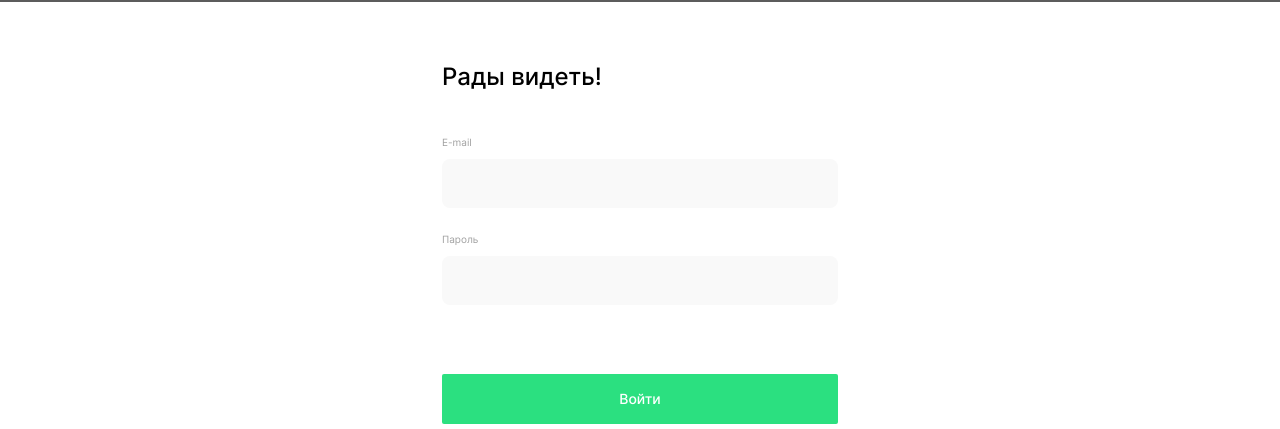
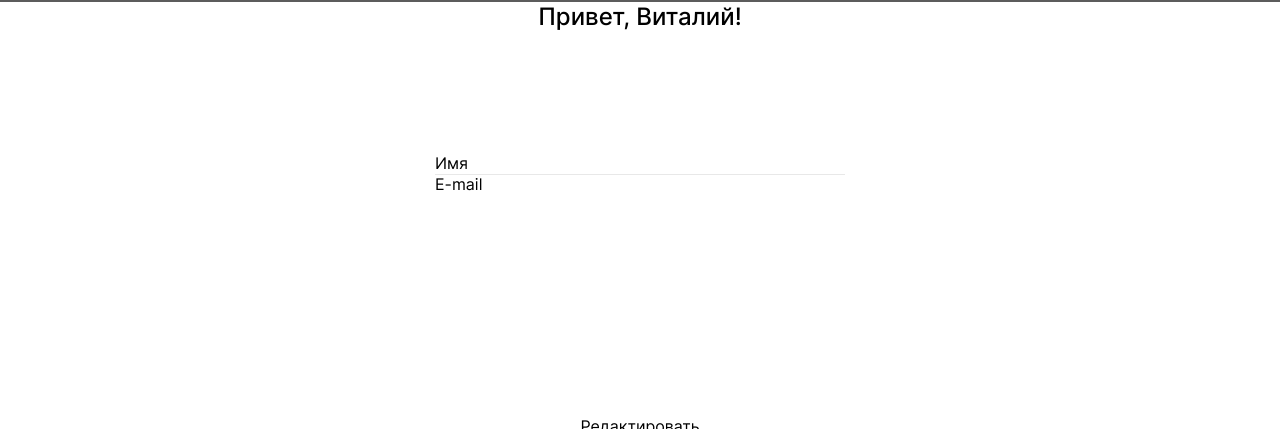
Before and after one commit to George323ru/movies-explorer-frontend, a React app in the folder movies-explorer/: page /sign-in in a window 1280 px wide. Shown: the part 72-501 px from the top of the page. Built offline with nearby package versions, Linux system fonts and the light colour scheme.

Commit message:
feat: fill the Profile

```diff
--- a/movies-explorer/src/components/App/App.js
+++ b/movies-explorer/src/components/App/App.js
@@ -8,12 +8,14 @@ import Footer from '../Footer/Footer';
 import Register from "../Register/Register";
 import Login from "../Login/Login";
 import NotFoundPage from "../NotFoundPage/NotFoundPage";
+import Profile from "../Profile/Profile";
 
 
 const App = () => {
   return (
     <div className="page">
       <Header />
+      <Profile />
       <Switch>
         <Route exact path='/'>
           <Main />
--- a/movies-explorer/src/components/Login/Login.css
+++ b/movies-explorer/src/components/Login/Login.css
@@ -10,7 +10,7 @@
   margin: 0 auto;
 }
 
-.authorization__titile {
+.authorization__title {
   margin: 0;
   margin-bottom: 40px;
   font-style: normal;
--- a/movies-explorer/src/components/Login/Login.js
+++ b/movies-explorer/src/components/Login/Login.js
@@ -6,7 +6,7 @@ const Login = () => {
     <section className="authorization">
       <div className="authorization__container">
         <form className="authorization__form">
-          <h3 className="authorization__titile">Рады видеть!</h3>
+          <h3 className="authorization__title">Рады видеть!</h3>
           <label className="authorization__label" for="email">E-mail</label>
           <input
             type='email'
--- a/movies-explorer/src/components/Profile/Profile.css
+++ b/movies-explorer/src/components/Profile/Profile.css
@@ -0,0 +1,56 @@
+.profile {
+  width: 100%;
+}
+
+.profile__container {
+  margin: 0 auto;
+  max-width: 1140px;
+  min-width: 320px;
+}
+
+.profile__form {
+  max-width: 410px;
+  margin: 0 auto;
+  justify-content: center;
+  display: flex;
+  flex-direction: column;
+}
+
+.profile__title {
+  margin: 0;
+  margin-bottom: 123px;
+  text-align: center;
+  font-style: normal;
+  font-weight: 500;
+  font-size: 24px;
+  line-height: 29px;
+}
+
+.profile__input-field {
+  display: flex;
+  justify-content: space-between;
+  align-items: flex-start;
+  box-sizing: border-box;
+  border-bottom: 1px solid #e8e8e8;
+}
+
+.profile__input-field:last-of-type {
+  border-bottom: none;
+}
+
+.profile__input {
+  text-align: right;
+  outline: none;
+  border: none;
+  font-weight: normal;
+}
+
+.profile__button {
+  margin-top: 220px;
+  font-weight: normal;
+  color: #000000;
+  border: none;
+  outline: none;
+  background: none;
+  cursor: pointer;
+}
--- a/movies-explorer/src/components/Profile/Profile.js
+++ b/movies-explorer/src/components/Profile/Profile.js
@@ -0,0 +1,46 @@
+import { Link } from "react-router-dom";
+import "./Profile.css";
+
+const Profile = () => {
+  return (
+    <section className="profile">
+      <div className="profile__container">
+        <form className="profile__form">
+          <h3 className="profile__title">Привет, Виталий!</h3>
+          <div className="profile__input-field">
+            <label className="profile__label" for="name">Имя</label>
+            <input
+              type='text'
+              required
+              minLength='2'
+              maxLength='200'
+              name='name'
+              className='profile__input'
+              id="name"
+            />
+          </div>
+          <div className="profile__input-field">
+            <label className="profile__label" for="email">E-mail</label>
+            <input
+              type='email'
+              required
+              minLength='2'
+              maxLength='200'
+              name='email'
+              className='profile__input'
+              id="email"
+            />
+          </div>
+          <button className='profile__button' type='submit'>
+            Редактировать
+          </button>
+          <Link className='profile__link-logout' to='/sign-up'>
+            Выйти из аккаунта
+          </Link>
+        </form>
+      </div>
+    </section>
+  );
+};
+
+export default Profile;
--- a/movies-explorer/src/components/Register/Register.css
+++ b/movies-explorer/src/components/Register/Register.css
@@ -10,7 +10,7 @@
   margin: 0 auto;
 }
 
-.authorization__titile {
+.authorization__title {
   margin: 0;
   margin-bottom: 40px;
   font-style: normal;
--- a/movies-explorer/src/components/Register/Register.js
+++ b/movies-explorer/src/components/Register/Register.js
@@ -6,7 +6,7 @@ const Register = () => {
     <section className="authorization">
       <div className="authorization__container">
         <form className="authorization__form">
-          <h3 className="authorization__titile">Добро пожаловать!</h3>
+          <h3 className="authorization__title">Добро пожаловать!</h3>
           <label className="authorization__label" for="name">Имя</label>
           <input
             type='text'
```
